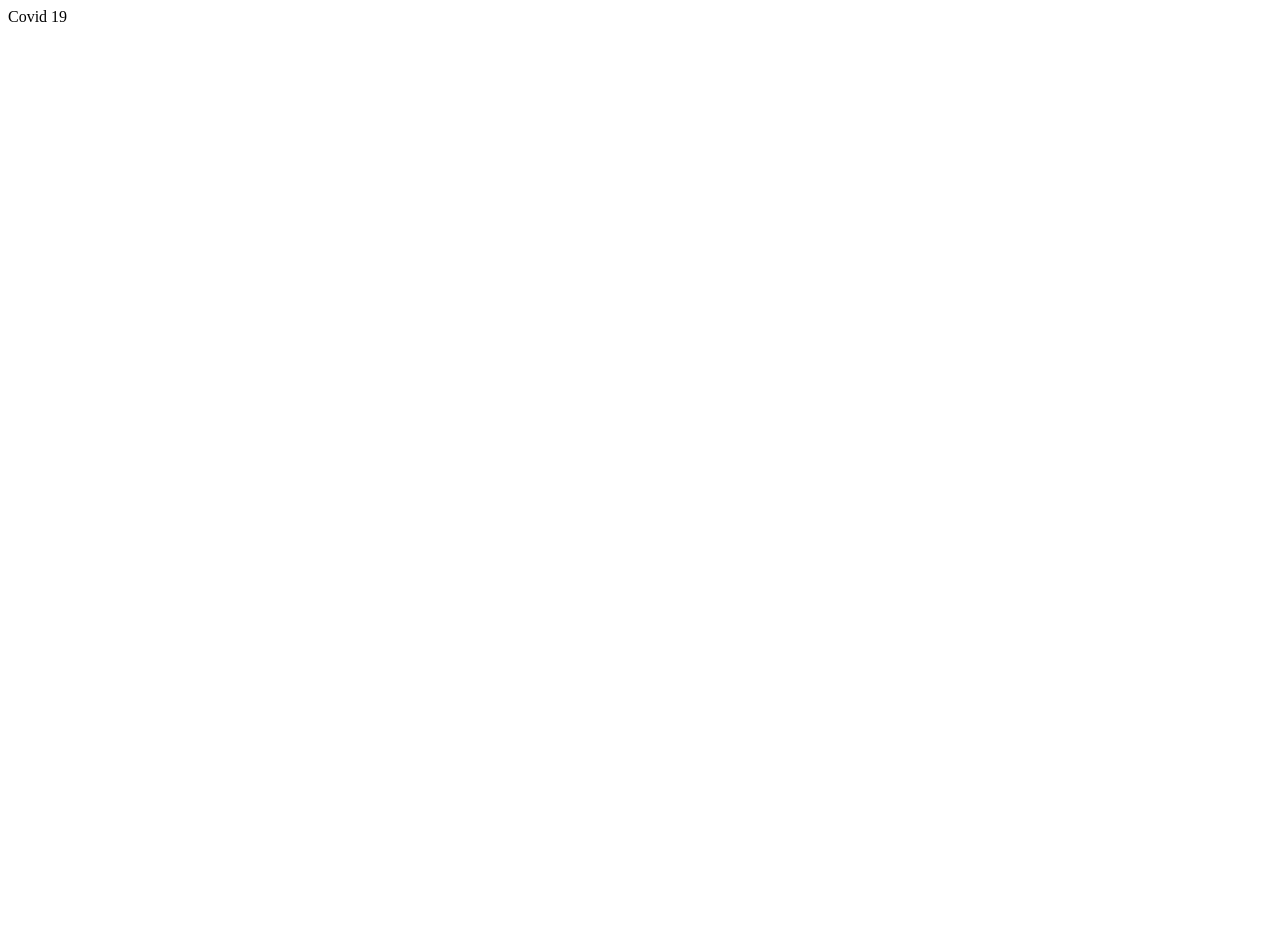
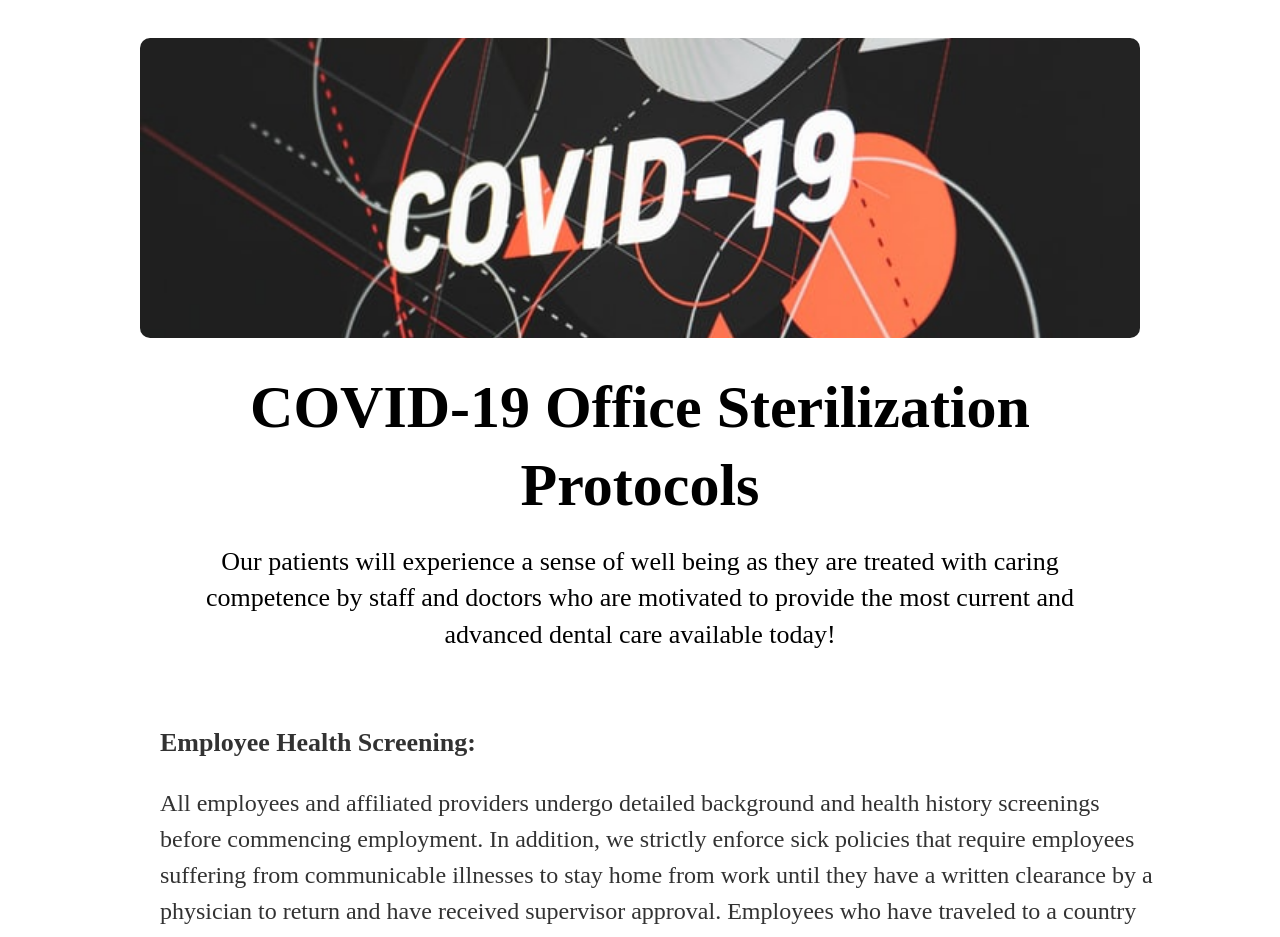
Before and after one commit to idenispankov/lake_mead_dental_next_js, a Next.js app: page /covid-19 in a window 1280 px wide. Shown: the top 937 px of the page. Before the commit the page ends 800 px from the top, so only its background shows below. Built offline with nearby package versions, Linux system fonts and the light colour scheme.

Commit message:
covid component done

```diff
--- /dev/null
+++ b/components/Covid/Covid.js
@@ -0,0 +1,99 @@
+import styles from './Covid.module.css';
+
+export default function Covid() {
+  return (
+    <>
+      <section className={styles.section}>
+        <div className={styles.section__image}></div>
+        <h1 className={styles.section__heading}>
+          COVID-19 Office Sterilization Protocols
+        </h1>
+        <p className={styles.section__text}>
+          Our patients will experience a sense of well being as they are treated
+          with caring competence by staff and doctors who are motivated to
+          provide the most current and advanced dental care available today!
+        </p>
+        <ul className={styles.section__list}>
+          <li className={styles.section__list_item}>
+            <h2 className={styles.section__list_item_heading}>
+              Employee Health Screening:
+            </h2>
+            <p className={styles.section__list_item_text}>
+              All employees and affiliated providers undergo detailed background
+              and health history screenings before commencing employment. In
+              addition, we strictly enforce sick policies that require employees
+              suffering from communicable illnesses to stay home from work until
+              they have a written clearance by a physician to return and have
+              received supervisor approval. Employees who have traveled to a
+              country with a Centers for Disease Control and Prevention (CDC)
+              Level 3 Travel Health Notice are required to self-quarantine for
+              14 days prior to returning to work.
+            </p>
+          </li>
+          <li className={styles.section__list_item}>
+            <h2 className={styles.section__list_item_heading}>
+              Patient Health Screening:
+            </h2>
+            <p className={styles.section__list_item_text}>
+              Due to concerns about patient and employee safety, we ask that
+              non-emergency patients experiencing flu-like symptoms (fever,
+              cough, sore throat, nausea, vomiting, and difficulty breathing)
+              and patients who have returned from travel to a country with a CDC
+              Level 3 Travel Health Notice in the past 14 days reschedule their
+              appointments.
+            </p>
+          </li>
+          <li className={styles.section__list_item}>
+            <h2 className={styles.section__list_item_heading}>
+              Sterilization Procedures:
+            </h2>
+            <p className={styles.section__list_item_text}>
+              The foundation of our infection control procedures are based on
+              requirements established by the CDC that state that all body
+              fluids are treated as infectious because patients with blood-borne
+              infections can be asymptomatic or unaware that they are infected.
+              This includes body fluids in airborne droplets from coughs or
+              sneezes. Personal Protective Equipment (PPE) used in our office,
+              which includes gowns, eye-protective wear with side protection,
+              face shields, masks and gloves, are designed to ensure that no
+              blood or body fluids can be passed between staff and patients.
+              These items are washed and/or discarded between patients to
+              mitigate any patient-to-patient transmission. Strict surface
+              sterilization procedures are followed to clean and disinfect all
+              operatory surfaces between patients, and after each use, all
+              dental instruments are cleaned and heat sterilized in steam
+              autoclave machines in individual sterile pouches.
+            </p>
+          </li>
+          <li className={styles.section__list_item}>
+            <h2 className={styles.section__list_item_heading}>
+              Common Area Disinfecting:
+            </h2>
+            <p className={styles.section__list_item_text}>
+              As a result of the current coronavirus concern, we have taken
+              added precautions in the common areas. All magazines and pamphlets
+              have been removed. Lobby surfaces and patient restrooms are
+              disinfected every 30 minutes. This includes a thorough wipe down
+              of all hard surfaces, such as door handles, door knobs, tables,
+              chairs, and front office counters with Cavicide, a CDC-approved
+              commercial sterilization agent. In addition, the area is sprayed
+              with disinfectant, and hand sanitizer is available to all patients
+              in the lobby and back office area.
+            </p>
+          </li>
+          <li className={styles.section__list_item}>
+            <h2 className={styles.section__list_item_heading}>
+              According to the CDC:
+            </h2>
+            <p className={styles.section__list_item_text}>
+              The most important steps we all can take to avoid infection from
+              airborne diseases are frequent hand washing with soap and water
+              and regular cleansing of highly-used surfaces with disinfectant.
+              We recommend that all our patients take these basic precautions.
+            </p>
+          </li>
+        </ul>
+      </section>
+    </>
+  );
+}
--- /dev/null
+++ b/components/Covid/Covid.module.css
@@ -0,0 +1,116 @@
+.section {
+  max-width: 1600px;
+  margin: 0 auto;
+  padding: 30px 20px;
+}
+
+.section__heading {
+  font-size: 22px;
+  line-height: 130%;
+  text-align: center;
+  margin: 0;
+  margin-bottom: 20px;
+}
+
+.section__text {
+  font-size: 18px;
+  line-height: 140%;
+  margin-bottom: 20px;
+}
+
+.section__image {
+  background: url('../../public/images/covid19.jpg') no-repeat center
+    center/cover;
+  max-width: 100%;
+  height: 200px;
+  border-radius: 10px;
+  margin-bottom: 20px;
+}
+
+.section__list {
+  list-style: none;
+}
+
+.section__list_item {
+  background: #fff;
+  margin-bottom: 20px;
+  padding: 30px 10px;
+  font-size: 18px;
+  line-height: 150%;
+  border-radius: 10px;
+  opacity: 0.8;
+}
+
+.section__list_item_heading {
+  font-size: 19px;
+  margin-bottom: 10px;
+}
+
+@media screen and (min-width: 768px) {
+  .section__text {
+    max-width: 600px;
+    text-align: center;
+    margin: 0 auto;
+    margin-bottom: 20px;
+  }
+  .section__list_item {
+    max-width: 700px;
+    margin: 0 auto;
+    padding: 30px;
+    font-size: 20px;
+    margin-bottom: 20px;
+  }
+  .section__image {
+    max-width: 600px;
+    margin: 0 auto;
+    margin-bottom: 30px;
+  }
+  .section__heading {
+    font-size: 40px;
+    max-width: 500px;
+    margin: 0 auto;
+    margin-bottom: 20px;
+  }
+  .section__list_item_heading {
+    font-size: 22px;
+  }
+}
+
+@media screen and (min-width: 1024px) {
+  .section__image {
+    max-width: 800px;
+    margin: 0 auto;
+    margin-bottom: 30px;
+  }
+  .section__text {
+    max-width: 700px;
+    font-size: 22px;
+  }
+  .section__list_item {
+    max-width: 800px;
+  }
+}
+
+@media screen and (min-width: 1280px) {
+  .section__image {
+    max-width: 1000px;
+    height: 300px;
+    margin: 0 auto;
+    margin-bottom: 30px;
+  }
+  .section__heading {
+    font-size: 60px;
+    max-width: 800px;
+  }
+  .section__text {
+    max-width: 900px;
+    font-size: 26px;
+  }
+  .section__list_item {
+    max-width: 1000px;
+    font-size: 24px;
+  }
+  .section__list_item_heading {
+    font-size: 26px;
+  }
+}
--- a/components/Layout/Layout.js
+++ b/components/Layout/Layout.js
@@ -1,5 +1,7 @@
 import Navbar from '../Navbar/Navbar';
 import Footer from '../Footer/Footer';
+import ContactUs from '../ContactUs/ContactUs';
+import Testimonials from '../Testimonials/Testimonials';
 
 export default function Layout({ children }) {
   return (
@@ -8,6 +10,8 @@ export default function Layout({ children }) {
       <div>
         <main>{children}</main>
       </div>
+      <ContactUs />
+      <Testimonials />
       <Footer />
     </>
   );
--- a/pages/covid-19.js
+++ b/pages/covid-19.js
@@ -1,3 +1,5 @@
-export default function Covid() {
-  return <div>Covid 19</div>;
+import Covid from '../components/Covid/Covid';
+
+export default function Covid19() {
+  return <Covid />;
 }
--- a/pages/index.js
+++ b/pages/index.js
@@ -4,8 +4,6 @@ import AboutDoctor from '../components/AboutDoctor/AboutDoctor';
 import Treatments from '../components/Treatments/Treatments';
 import WhyUs from '../components/WhyUs/WhyUs';
 import MoreAboutUs from '../components/MoreAboutUs/MoreAboutUs';
-import ContactUs from '../components/ContactUs/ContactUs';
-import Testimonials from '../components/Testimonials/Testimonials';
 
 export default function Home() {
   return (
@@ -21,8 +19,6 @@ export default function Home() {
       <Treatments />
       <WhyUs />
       <MoreAboutUs />
-      <ContactUs />
-      <Testimonials />
     </>
   );
 }
--- a/pages/new-patients.js
+++ b/pages/new-patients.js
@@ -1,13 +1,9 @@
 import NewPatients from '../components/NewPatiens/NewPatients';
-import ContactUs from '../components/ContactUs/ContactUs';
-import Testimonials from '../components/Testimonials/Testimonials';
 
 export default function NewPatientsPage() {
   return (
     <>
       <NewPatients />
-      <ContactUs />
-      <Testimonials />
     </>
   );
 }
```
Also changed, not shown: public/images/covid19.jpg (added).
